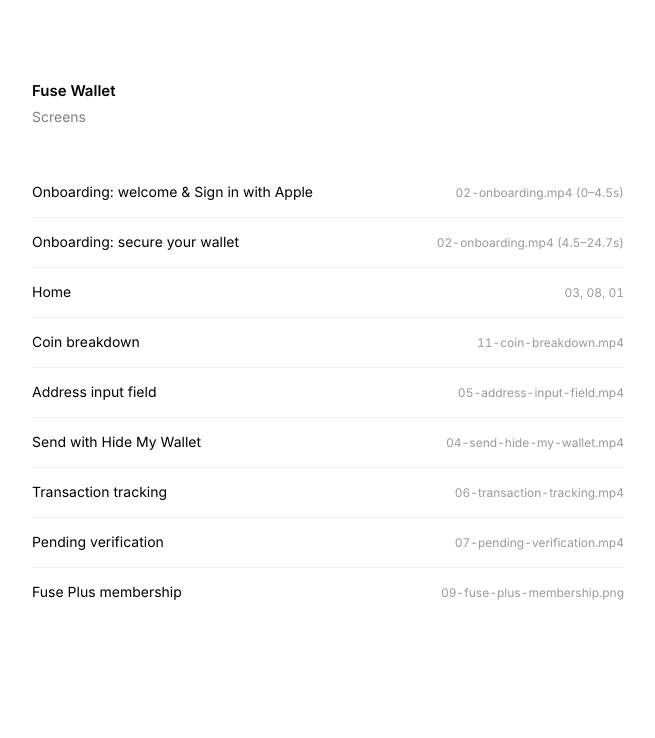
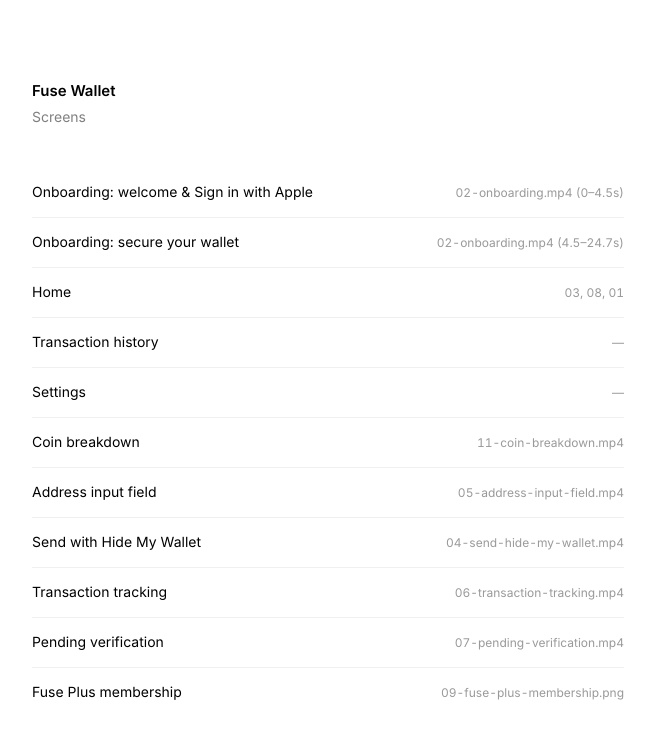
Before and after one commit to elazdi-al/bsa-the-hackathon, a Next.js app: page / in a window 1280 px wide. Shown: the top 738 px of the page, without its empty margins (312-967 px from the left). Built offline with nearby package versions, Linux system fonts and the light colour scheme.

Commit message:
feat: history and settings tabs link to their screens

```diff
--- a/app/(tabs)/_components/bottom-bar.tsx
+++ b/app/(tabs)/_components/bottom-bar.tsx
@@ -22,11 +22,10 @@
   { label: "Swap", icon: <ArrowsClockwiseIcon weight="bold" size={30} className="text-[#2059f2]" />, sheet: "swap" },
 ];
 
-// History and Settings have no screen yet, so they render as disabled buttons.
 const tabs = [
   { href: "/home", label: "Home", Icon: HouseSimpleIcon },
-  { href: null, label: "History", Icon: ClockIcon },
-  { href: null, label: "Settings", Icon: GearSixIcon },
+  { href: "/history", label: "History", Icon: ClockIcon },
+  { href: "/settings", label: "Settings", Icon: GearSixIcon },
 ] as const;
 
 const rowPitch = 68; // menu row height + gap; the last row sits exactly on the FAB
@@ -91,12 +90,6 @@
       <nav aria-label="Main" style={{ viewTransitionName: "tab-bar" }} className="bg-linear-to-t from-white from-70% to-white/0 pt-6 pb-(--bar-pb)">
         <div className={`${column} flex items-center`}>
           {tabs.map(({ href, label, Icon }) => {
-            if (!href)
-              return (
-                <button key={label} type="button" disabled aria-label={label} className={`${navIcon} text-black/35`}>
-                  <Icon weight="fill" size={25} />
-                </button>
-              );
             const active = pathname === href;
             return (
               <Link
--- a/app/page.tsx
+++ b/app/page.tsx
@@ -4,6 +4,8 @@
   { slug: "onboarding-welcome", title: "Onboarding: welcome & Sign in with Apple", refs: "02-onboarding.mp4 (0–4.5s)" },
   { slug: "onboarding-secure", title: "Onboarding: secure your wallet", refs: "02-onboarding.mp4 (4.5–24.7s)" },
   { slug: "home", title: "Home", refs: "03, 08, 01" },
+  { slug: "history", title: "Transaction history", refs: "—" },
+  { slug: "settings", title: "Settings", refs: "—" },
   { slug: "coin-breakdown", title: "Coin breakdown", refs: "11-coin-breakdown.mp4" },
   { slug: "choose-recipient", title: "Address input field", refs: "05-address-input-field.mp4" },
   { slug: "send-hide-my-wallet", title: "Send with Hide My Wallet", refs: "04-send-hide-my-wallet.mp4" },
--- a/components/navigation.tsx
+++ b/components/navigation.tsx
@@ -9,7 +9,7 @@
  */
 export type ScreenTransition = "tab-forward" | "tab-back" | "push" | "pop";
 
-const tabs = ["/home"];
+const tabs = ["/home", "/history", "/settings"];
 
 export function transitionFor(from: string, to: string, back = false): ScreenTransition {
   const a = tabs.indexOf(from);
```
